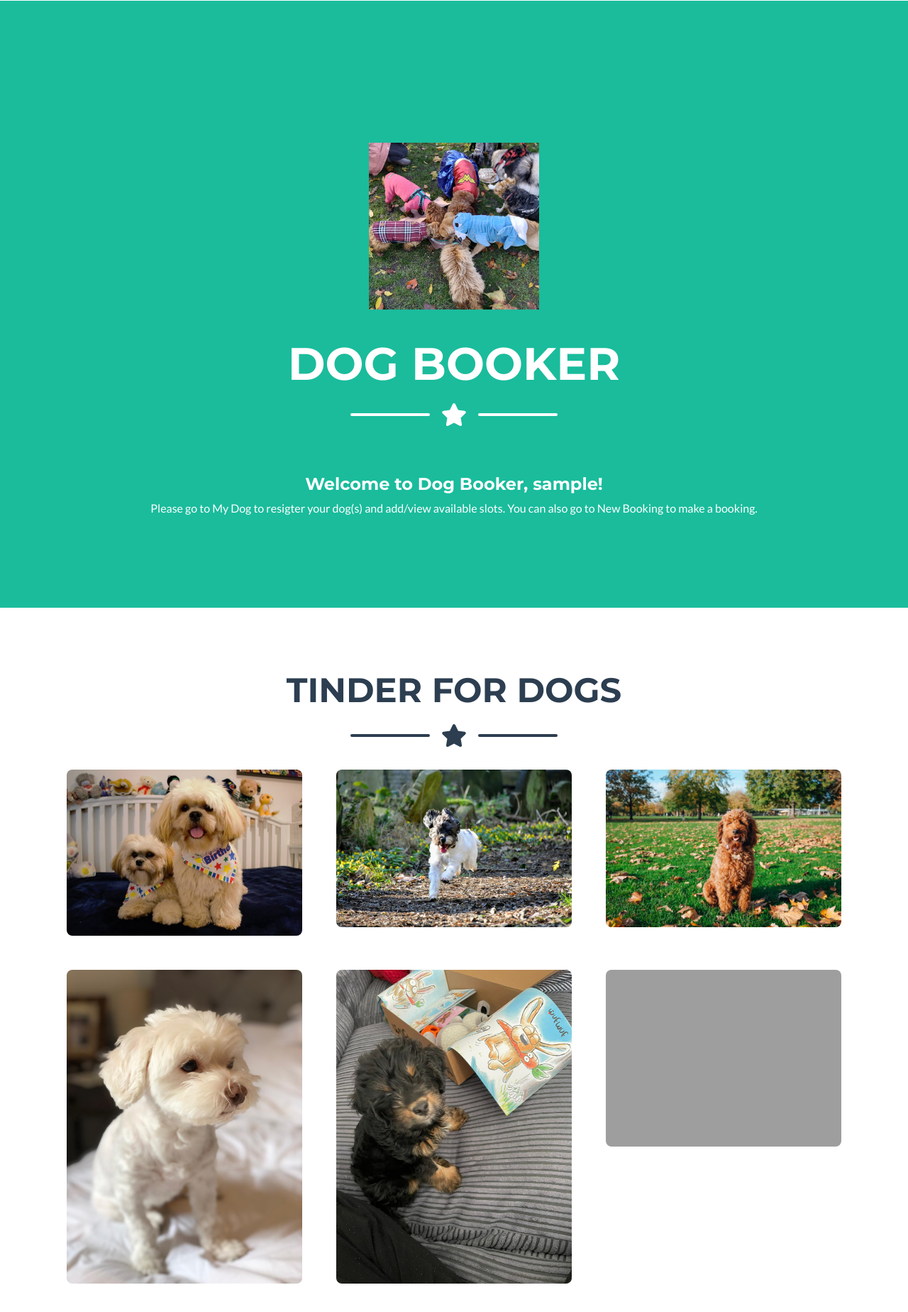
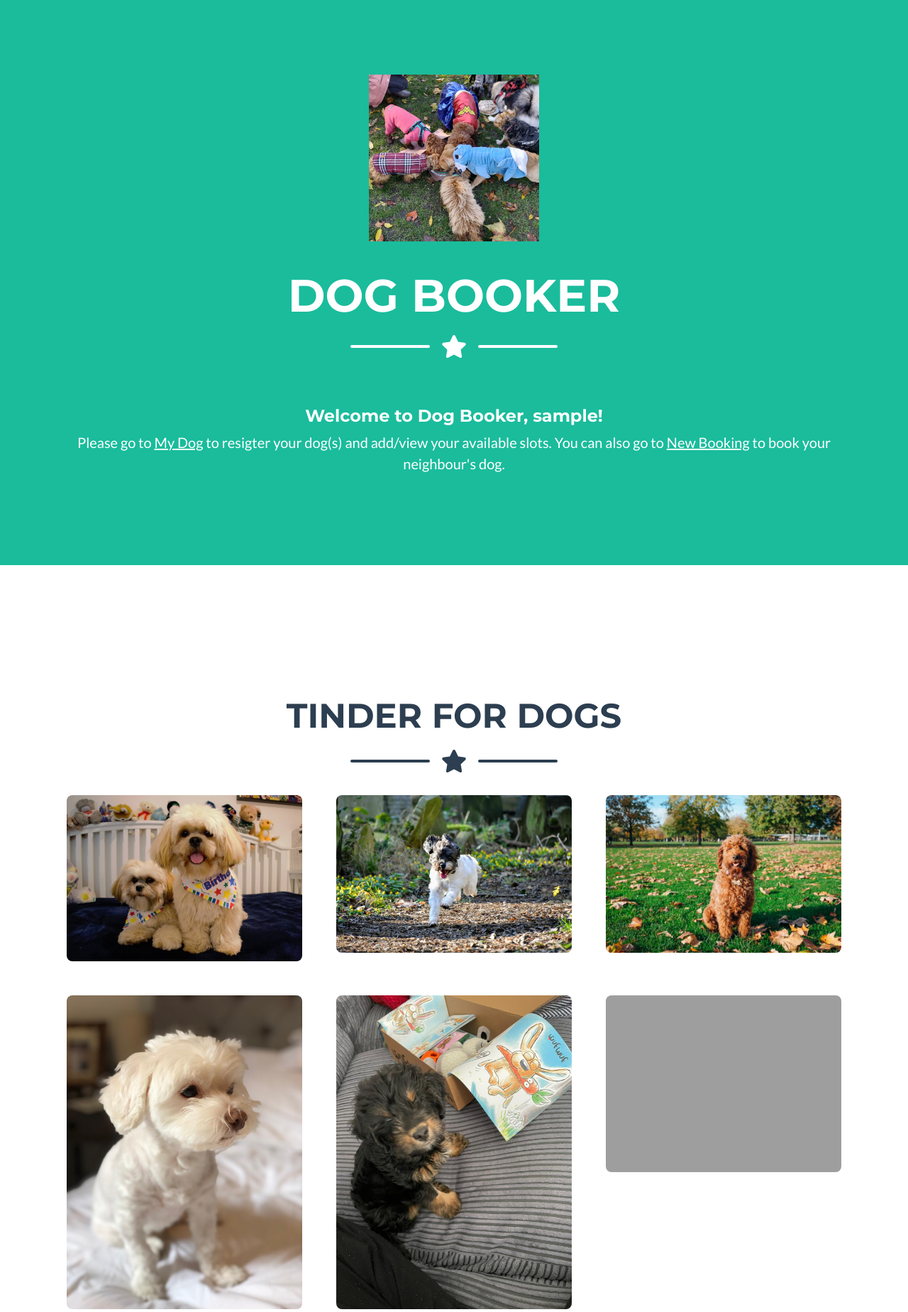
Before and after one commit to cruzzoe/doggy_book, a Flask app: page / in a window 1280 px wide. Shown: the part 231-2079 px from the top of the page at 71% size. Run offline with Flask 2, Linux system fonts and the light colour scheme; the visitor is signed in with stand-in values (Sample User, id 1); data comes from the database, SQL or seed files in the repository; some libraries are stand-ins or nearby versions; grey boxes are pictures that could not be loaded.

Commit message:
HTML updates

```diff
--- a/app/templates/base.html
+++ b/app/templates/base.html
@@ -23,6 +23,7 @@
         <!-- Core theme CSS (includes Bootstrap)-->
         <link href="/static/css/styles.css" rel="stylesheet" />
     </head>
+    <body id="page-top">
       <!-- Navigation-->
       <nav class="navbar navbar-expand-lg bg-secondary text-uppercase fixed-top" id="mainNav">
           <div class="container">
@@ -151,8 +152,8 @@
               </div>
               <!-- About Section Content-->
               <div class="row">
-                  <div class="col-lg-4 ml-auto"><p class="lead">Dog Booker is a free schedulling system created by Oni's parents during lockdown to help dogs feeling more confident around other human and dog friends. Anyone in St Paul's Way with dogs can create an account to book their neighbour's dog to look after for a few hours.</p></div>
-                  <div class="col-lg-4 mr-auto"><p class="lead">Netiquette and etiquette refer to rules of good behaviour online and in person. We are all lovely people and make sure we are part of a safe and respectful community when interacting with each other.</p></div>
+                  <div class="col-lg-4 ml-auto"><p class="lead">Dog Booker is a free dog booking system created by Oni's parents during lockdown to help dogs feeling more confident around other human and dog friends. Anyone in St Paul's Way with dogs can create an account to book their neighbour's dog to look after for a few hours. Feel free to use the first one or two sessions together to get to know each other if you are new to your neighbour.</p></div>
+                  <div class="col-lg-4 mr-auto"><p class="lead">You can choose when you want your dogs to be avaialble from My Dog. Once your dog is booked, you will get an email notification from Doggy Booker. If you are no longer available for the slots booked by your neighbours, please delete your dog's available slots from My Dog. Email confirming cancellation will be sent. Please make a suitable arrangement with your neighbour for the return of your dog.</p></div>
               </div>
               <!-- About Section Button, we need to change the link to Register-->
               <div class="text-center mt-4">
@@ -244,22 +245,20 @@
                   <div class="col-lg-4">
                       <h4 class="text-uppercase mb-4">About Dog Booker</h4>
                       <p class="lead mb-0">
-                          Dog Booker is designed by Oni's parents for people who love dogs and free to use. Please register yourselves first and then register your beloved dogs for their fun day out with your lovely neighbours.
+                          Dog Booker is designed by Oni's parents for people who love dogs and it's free to use. Please register yourselves first and then register your beloved dogs for their fun day out with your lovely neighbours.
                       </p>
                   </div>
                   <div class="col-lg-4 mb-5 mb-lg-0">
-                    <h4 class="text-uppercase mb-4">How to Use</h4>
+                    <h4 class="text-uppercase mb-4">Tinder for Dogs</h4>
                     <p class="lead mb-0">
-                        You can choose when you want your dogs to be avaialble from a schedule section.
-                        Once your dog is booked, you will get a notification email from the site. Please make a suitable arrangement with your neighbour for the return of your dog.
-
+                        We are planning to create more space in this section for all the dogs who are registered with us. Please bear with us as we have a day job, we are having to work at the weekends to improve Dog Booker.
                     </p>
                 </div>
                 <!-- Footer Social Icons-->
                 <div class="col-lg-4 mb-5 mb-lg-0">
                     <h4 class="text-uppercase mb-4">Disclaimer</h4>
                     <p class="lead mb-0">
-                        While every effort is made, the users assume all responsibility and risk of the use of this website. Dog Boooker is only open to St Paul's Way residents but please ensure you only allow your neighbours to take your dog.
+                        While every effort is made, the users assume all responsibility and risk of the use of this website. Dog Boooker is only open to St Paul's Way residents at the moment but please ensure you only allow your neighbours to take your dog.
                     </p>
                 </div>
               </div>
@@ -589,5 +588,5 @@
         <script src="/static/assets/mail/contact_me.js"></script>
         <!-- Core theme JS-->
         <script src="/static/js/scripts.js"></script>
-        </body>
+    </body>
 </html>
--- a/app/templates/edit_dog.html
+++ b/app/templates/edit_dog.html
@@ -12,7 +12,7 @@
             <div class="divider-custom-icon"><i class="fas fa-star"></i></div>
             <div class="divider-custom-line"></div>
         </div>
-        <h2>Enter your dog's details</h2>
+        <h3>Enter your dog's details</h3>
 
         <form action="" method="post">
             {{ form.hidden_tag() }}
@@ -39,7 +39,7 @@
             </p>
             <p>
                 {{ form.age.label }}<br>
-                {{ form.age(size=4) }}<br>
+                {{ form.age(size=2) }}<br>
                 {% for error in form.age.errors %}
                 <span style="color: red;">[{{ error }}]</span>
                 {% endfor %}
--- a/app/templates/index.html
+++ b/app/templates/index.html
@@ -3,7 +3,7 @@
 {% block content %}
 <!-- Once logged in, this page will display to welcome users-->
 <!-- Masthead-->
-<section class="page-section" id="home"></section>
+<section class="page-section" id="page-top">
         <header class="masthead bg-primary text-white text-center">
             <div class="container d-flex align-items-center flex-column">
             <!-- Masthead Avatar Image-->
@@ -23,9 +23,12 @@
             </br>
                 <body>
                     <h4>Welcome to Dog Booker, {{ current_user.username }}!</h4>
-                    <p>Please go to My Dog to resigter your dog(s) and add/view available slots. You can also go to New Booking to make a booking.</p>
+                    <p class="lead">
+                        Please go to <u>My Dog</u> to resigter your dog(s) and add/view your available slots. You can also go to <u>New Booking</u> to book your neighbour's dog.
+                    </p>
                 </body>
             </p>
-        </div>
-    </header>
+            </div>
+        </header>
+    </section>
 {% endblock %}
--- a/app/templates/register_dog.html
+++ b/app/templates/register_dog.html
@@ -41,7 +41,7 @@
 
                 <p>
                     {{ form.age.label }}</br>
-                    {{ form.age(size=20)}}</br>
+                    {{ form.age(size=2)}}</br>
                     {% for error in form.age.errors %}
                     <span style="color: red;">[{{ error }}]</span>
                     {% endfor %}
```
Also changed, not shown: app/templates/new_slot.html (+4 -4 lines).
